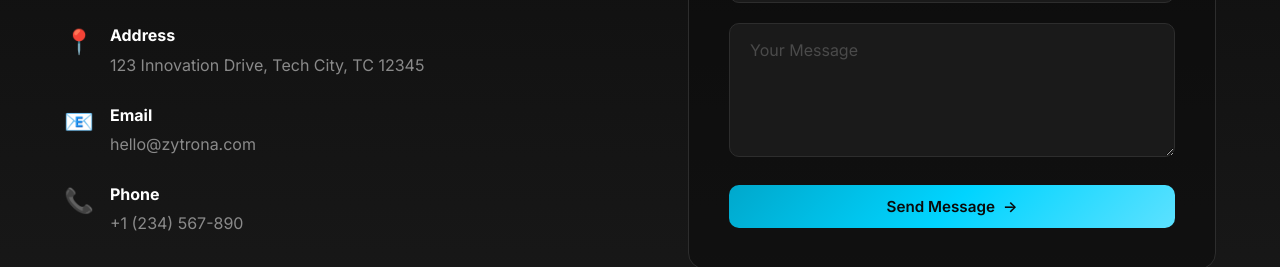
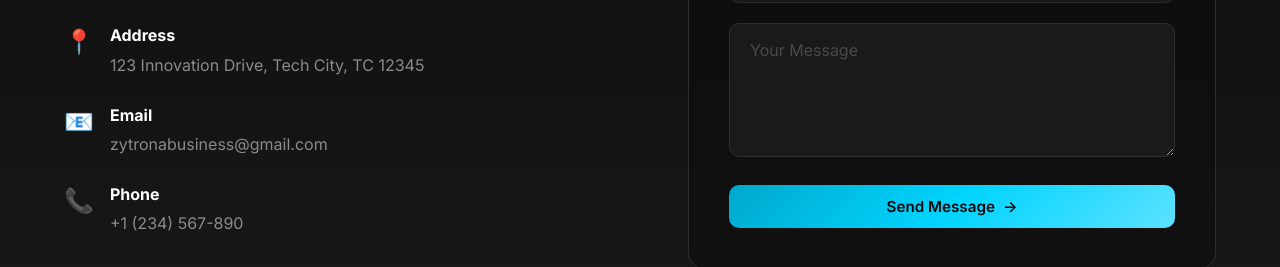
Before and after one commit to ZYTRONA/ZYTRONA_WEB, a React (Vite) app: page / in a window 1280 px wide. Shown: the part 4980-5247 px from the top of the page. Built offline with nearby package versions, Linux system fonts and the light colour scheme.

Commit message:
email changes

```diff
--- a/src/App.jsx
+++ b/src/App.jsx
@@ -292,7 +292,7 @@ function App() {
                   <span className="contact-icon">📧</span>
                   <div>
                     <strong>Email</strong>
-                    <p>hello@zytrona.com</p>
+                    <p>zytronabusiness@gmail.com</p>
                   </div>
                 </div>
                 <div className="contact-item">
```
Also changed, not shown: 1 other file (tests, documents, lock files or other folders).
